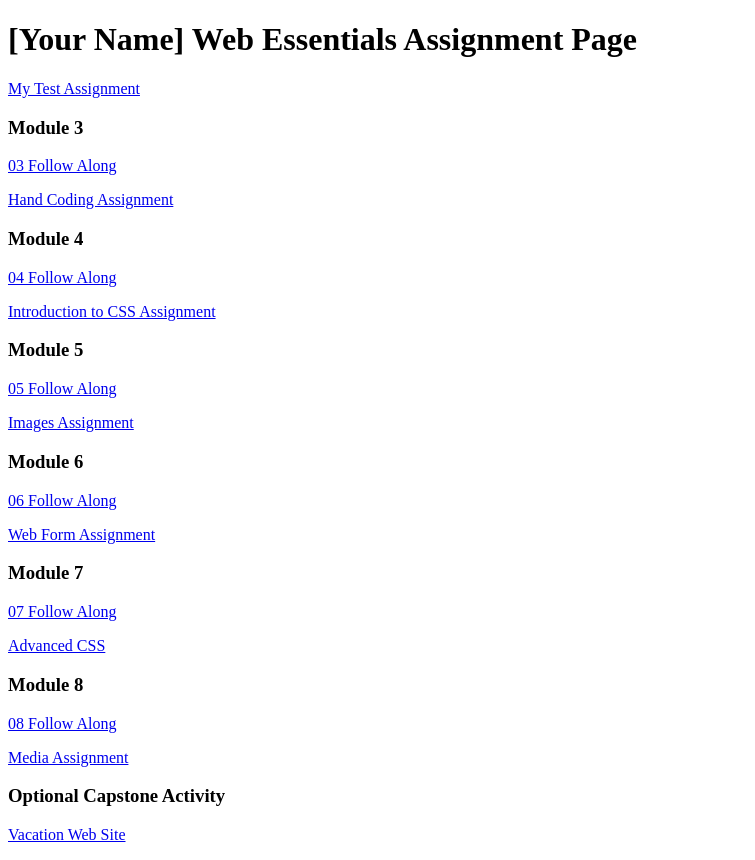
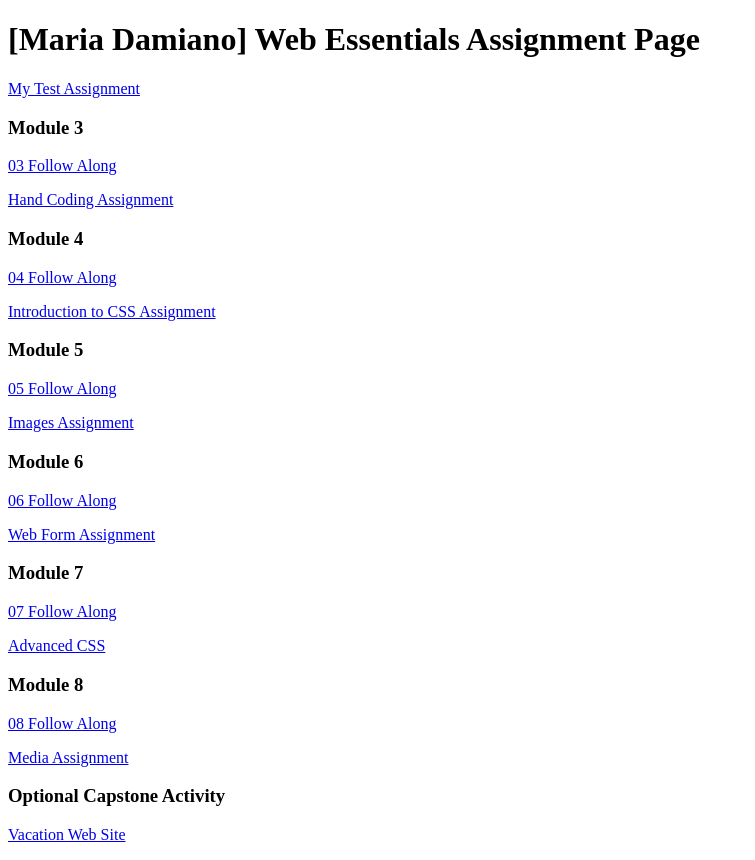
Before and after one commit to MariaDami1600/dwdd1600, a plain HTML site: page index.html in a window 1280 px wide. Shown: the whole page, without its empty margins (0-755 px from the left). Drawn offline with Linux system fonts and the light colour scheme.

Commit message:
Added Maria Damiano

```diff
--- a/index.html
+++ b/index.html
@@ -6,7 +6,7 @@
 		<title>dwdd 1600 assignment list page</title>
 	</head>
 	<body>
-		<h1>[Your Name] Web Essentials Assignment Page</h1>
+		<h1>[Maria Damiano] Web Essentials Assignment Page</h1>
 		<p><a href="01test">My Test Assignment</a></p>
 
 		<h3>Module 3</h3>
```
